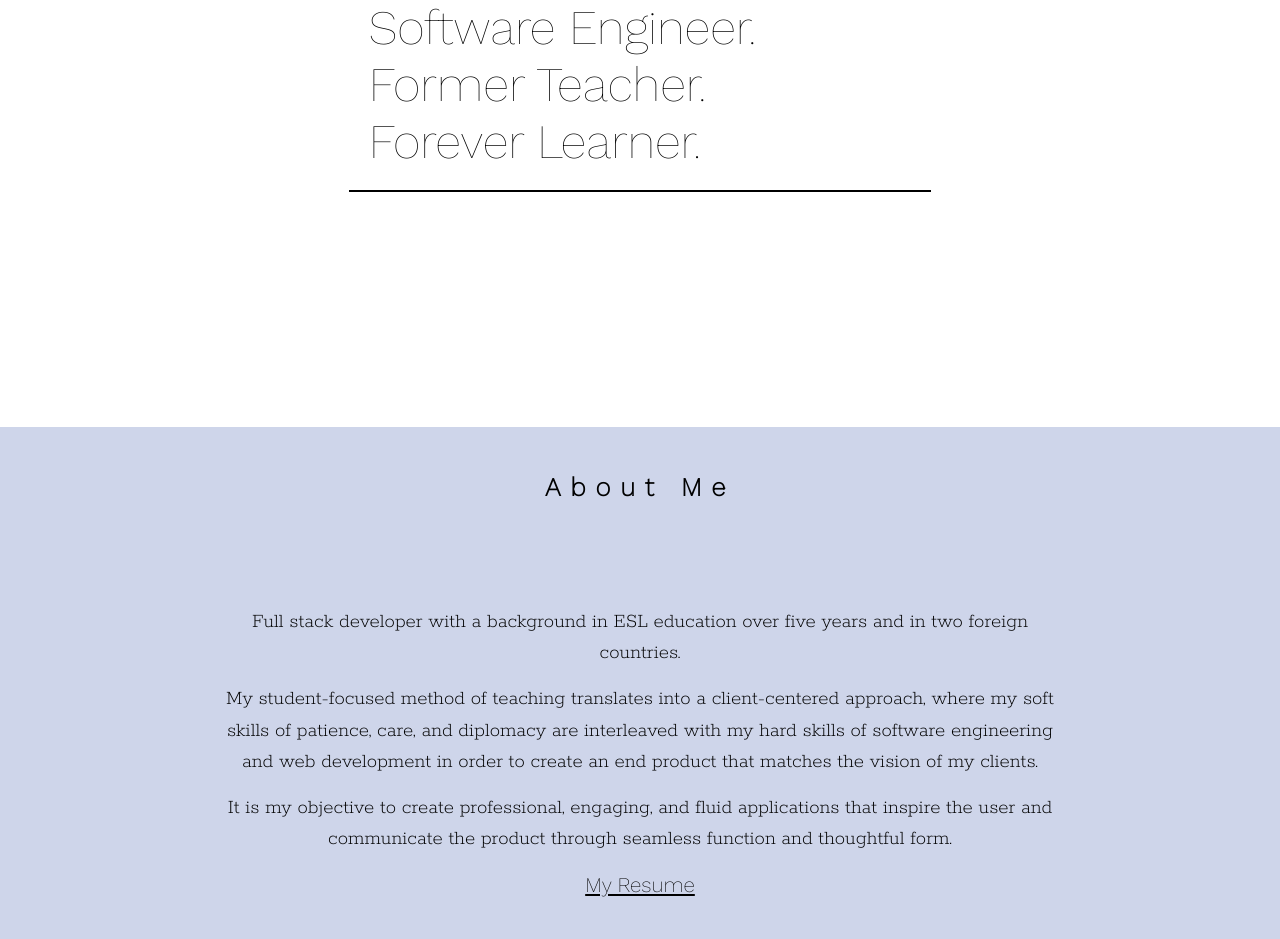
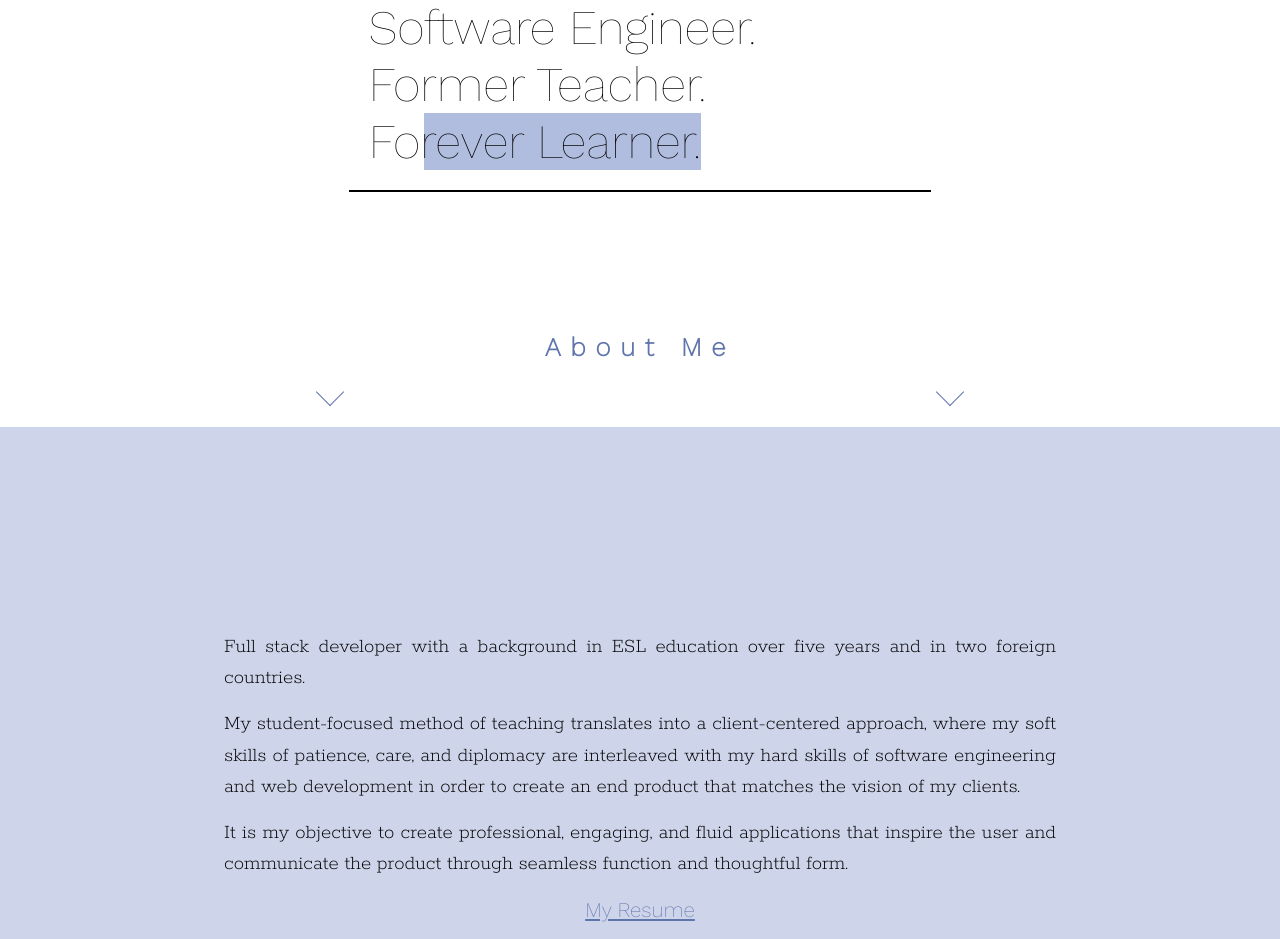
Before and after one commit to cooperama/portfolio, a React (Create React App) app: page / in a window 1280 px wide. Shown: the part 373-1312 px from the top of the page. Built offline with nearby package versions, Linux system fonts and the light colour scheme; a web font is replaced by a local one.

Commit message:
Adds highlight animation to hero section text

```diff
--- a/src/components/About.js
+++ b/src/components/About.js
@@ -5,6 +5,11 @@ export const About = (props) => {
     <div className="about-container" id="about">
       <div ref={props.aboutArrowRef} className="arrow">
         <h4>About Me</h4>
+        <p className="divider">
+          {/* <span>></span> */}
+          <span className="arrow-span"></span>
+          <span className="arrow-span"></span>
+        </p>
       </div>
       <div className="personal-blurb">
         <p>
@@ -24,7 +29,7 @@ export const About = (props) => {
           seamless function and thoughtful form.
         </p>
         <p>
-          <a href={resume} target="_blank">
+          <a className="resume" href={resume} target="_blank">
             My Resume
           </a>
         </p>
--- a/src/components/Contact.js
+++ b/src/components/Contact.js
@@ -5,6 +5,9 @@ export const Contact = (props) => {
     <div className="contact-container" id="contact">
       <div ref={props.contactArrowRef} className="arrow">
         <h4>Contact Me</h4>
+        <p className="divider">
+          <span>></span>
+        </p>
       </div>
       <div className="contact-div">
         <div>
--- a/src/components/Hero.js
+++ b/src/components/Hero.js
@@ -4,11 +4,11 @@ export const Hero = () => {
   return (
     <div className="hero-container" id="home">
       <div className="hero-text">
-        <h2>Hi, I'm Jia.</h2>
-        <h2>Full Stack Web Developer.</h2>
-        <h2>Software Engineer.</h2>
-        <h2>Former Teacher.</h2>
-        <h2>Forever Learner.</h2>
+        <h2 className="intro-text">Hi, I'm Jia.</h2>
+        <h2 className="intro-text intro-text-2">Full Stack Web Developer.</h2>
+        <h2 className="intro-text intro-text-3">Software Engineer.</h2>
+        <h2 className="intro-text intro-text-4">Former Teacher.</h2>
+        <h2 className="intro-text intro-text-5">Forever Learner.</h2>
       </div>
     </div>
   );
--- a/src/components/Projects.js
+++ b/src/components/Projects.js
@@ -34,6 +34,9 @@ export const Projects = (props) => {
     <div className="projects-container" id="projects">
       <div ref={props.projectsArrowRef} className="arrow">
         <h4>My Projects</h4>
+        <p className="divider">
+          <span>></span>
+        </p>
       </div>
       <div className="project-section">
         <div className="project">
--- a/src/styles/_mediaQueries.scss
+++ b/src/styles/_mediaQueries.scss
@@ -31,6 +31,7 @@
   }
   .hero-text {
     width: 80vw;
+    max-width: 550px;
   }
   .hero-text h2 {
     font-size: 2.4rem;
--- a/src/styles/app.scss
+++ b/src/styles/app.scss
@@ -1,4 +1,5 @@
-$primary-color: #1a2a54d7;
+$primary-color: #6074ac;
+// $primary-color: #1a2a54d7;
 $secondary-color: #b1bddea1;
 $opaque-color: #b1bdde;
 $light-color: #89a0e0;
@@ -34,7 +35,10 @@ $light-color: #89a0e0;
   text-align: center;
   position: relative;
   margin: auto;
-  top: 30px;
+  color: $primary-color;
+  top: -110px;
+  // font-weight: bolder;
+  // top: 30px;
   width: 50%;
   h4 {
     padding: 15px;
@@ -48,17 +52,37 @@ $light-color: #89a0e0;
   }
 }
 
-// .lowered-arrow {
-//   top: 30px;
-//   background-color: $opaque-color;
-//   transition: all 0.5s ease;
-//   h4 {
-//     transition: all 0.5s ease;
-//     letter-spacing: 18px;
-//     border-bottom: 5px solid $opaque-color;
-//     padding-top: 20px;
-//   }
-// }
+.divider {
+  // transform: rotate(90deg);
+  // width: 15% !important;
+
+  display: flex;
+  justify-content: space-between;
+  transform: rotate(180deg);
+  span {
+    font-size: 2rem;
+  }
+}
+
+.arrow-span {
+  display: inline-block;
+  width: 20px;
+  height: 20px;
+  border-bottom: 1px solid $primary-color;
+  border-right: 1px solid $primary-color;
+  transform: rotate(-135deg);
+}
+
+.lowered-arrow {
+  top: 30px;
+  color: $primary-color;
+  transition: all 0.5s ease;
+  h4 {
+    font-size: 1.8rem;
+    transition: all 0.5s ease;
+    padding-top: 20px;
+  }
+}
 
 @import "./pages/navbar";
 @import "./pages/hero";
--- a/src/styles/pages/_about.scss
+++ b/src/styles/pages/_about.scss
@@ -3,17 +3,24 @@
   min-height: 100vh;
   position: relative;
   padding-bottom: 100px;
+  // p {
+  //   font-size: 1.3rem;
+  //   text-align: justify;
+  //   line-height: 1.5;
+  //   width: 65%;
+  //   margin: 15px auto;
+  // }
+}
+
+.personal-blurb {
+  margin: 120px 0;
   p {
     font-size: 1.3rem;
-    text-align: center;
+    text-align: justify;
     line-height: 1.5;
     width: 65%;
     margin: 15px auto;
   }
-}
-
-.personal-blurb {
-  margin: 120px 0;
 }
 
 .skills-container {
@@ -46,3 +53,9 @@ h3 {
   padding-bottom: 10px;
   margin-bottom: 5px;
 }
+
+.resume {
+  color: $primary-color;
+  display: block;
+  text-align: center;
+}
--- a/src/styles/pages/_hero.scss
+++ b/src/styles/pages/_hero.scss
@@ -17,3 +17,47 @@
     font-weight: 100;
   }
 }
+
+.intro-text {
+  position: relative;
+  width: fit-content;
+}
+.intro-text:before {
+  position: absolute;
+  content: "";
+  height: 100%;
+  z-index: -2;
+  animation: intro-animation 1.4s cubic-bezier(0.65, 0.17, 0.6, 0.99);
+}
+.intro-text-2:before {
+  animation: intro-animation 1.8s cubic-bezier(0.65, 0.17, 0.6, 0.99) 1.4s;
+}
+.intro-text-3:before {
+  animation: intro-animation 1.4s cubic-bezier(0.65, 0.17, 0.6, 0.99) 3.2s;
+}
+.intro-text-4:before {
+  animation: intro-animation 1.4s cubic-bezier(0.65, 0.17, 0.6, 0.99) 4.6s;
+}
+.intro-text-5:before {
+  animation: intro-animation 1.4s cubic-bezier(0.65, 0.17, 0.6, 0.99) 6s;
+}
+
+@keyframes intro-animation {
+  0% {
+    background: $opaque-color;
+    width: 0;
+    left: 0;
+  }
+  50% {
+    width: 100%;
+    left: 0;
+  }
+  80% {
+    background: $opaque-color;
+  }
+  100% {
+    background: white;
+    width: 0;
+    left: 100%;
+  }
+}
```
